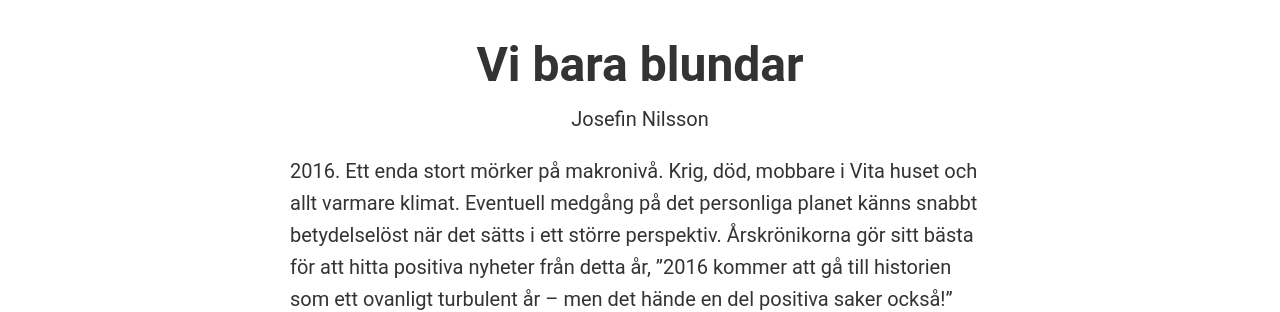
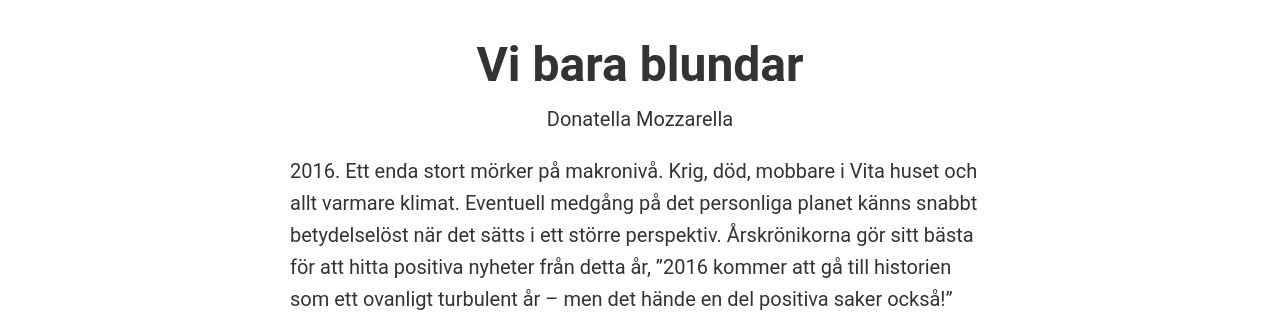
Before and after one commit to datasektionen/dbuggen, a Jekyll site: the page built from _posts/2016-12-31-vi-bara-blundar.md, in a window 1280 px wide. Shown: the part 498-810 px from the top of the page. Built offline with Jekyll 4.4.1, drawn with Linux system fonts in a browser that asks for light colours.

Commit message:
mööörkeeer

```diff
--- a/_posts/2016-12-31-vi-bara-blundar.md
+++ b/_posts/2016-12-31-vi-bara-blundar.md
@@ -2,7 +2,7 @@
 title: "Vi bara blundar"
 category: 11
 order: 3
-author: Josefin Nilsson
+author: Donatella Mozzarella
 ---
 
 2016\. Ett enda stort mörker på makronivå. Krig, död, mobbare i Vita huset och allt varmare klimat. Eventuell medgång på det personliga planet känns snabbt betydelselöst när det sätts i ett större perspektiv. Årskrönikorna gör sitt bästa för att hitta positiva nyheter från detta år, ”2016 kommer att gå till historien som ett ovanligt turbulent år – men det hände en del positiva saker också!” skriver DN. Det är bara att hoppas att vindarna kan vända en aning nästa år.
```
Also changed, not shown: _posts/2017-03-08-koffeinpanelen.md (+1 -1 lines).
